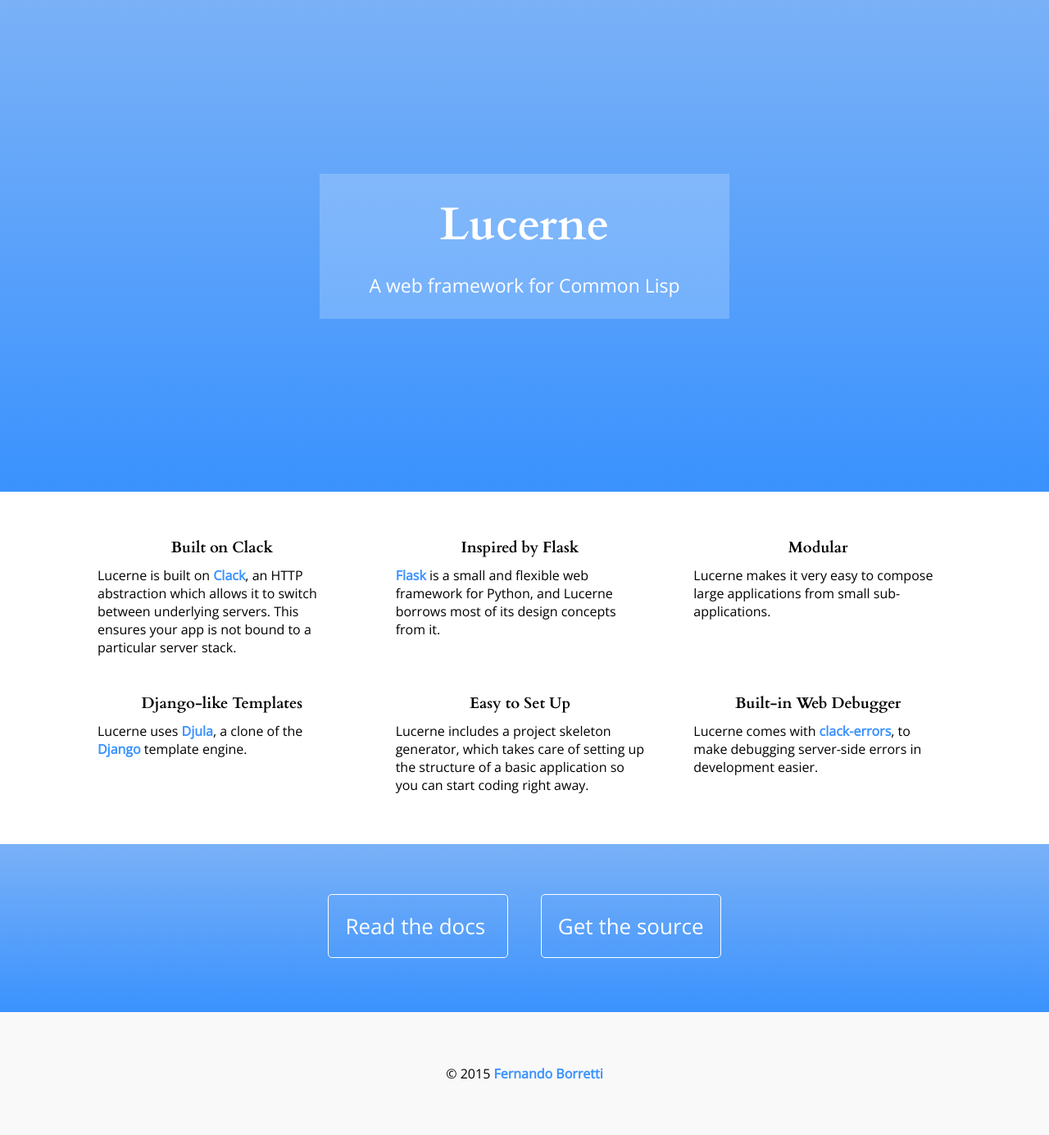
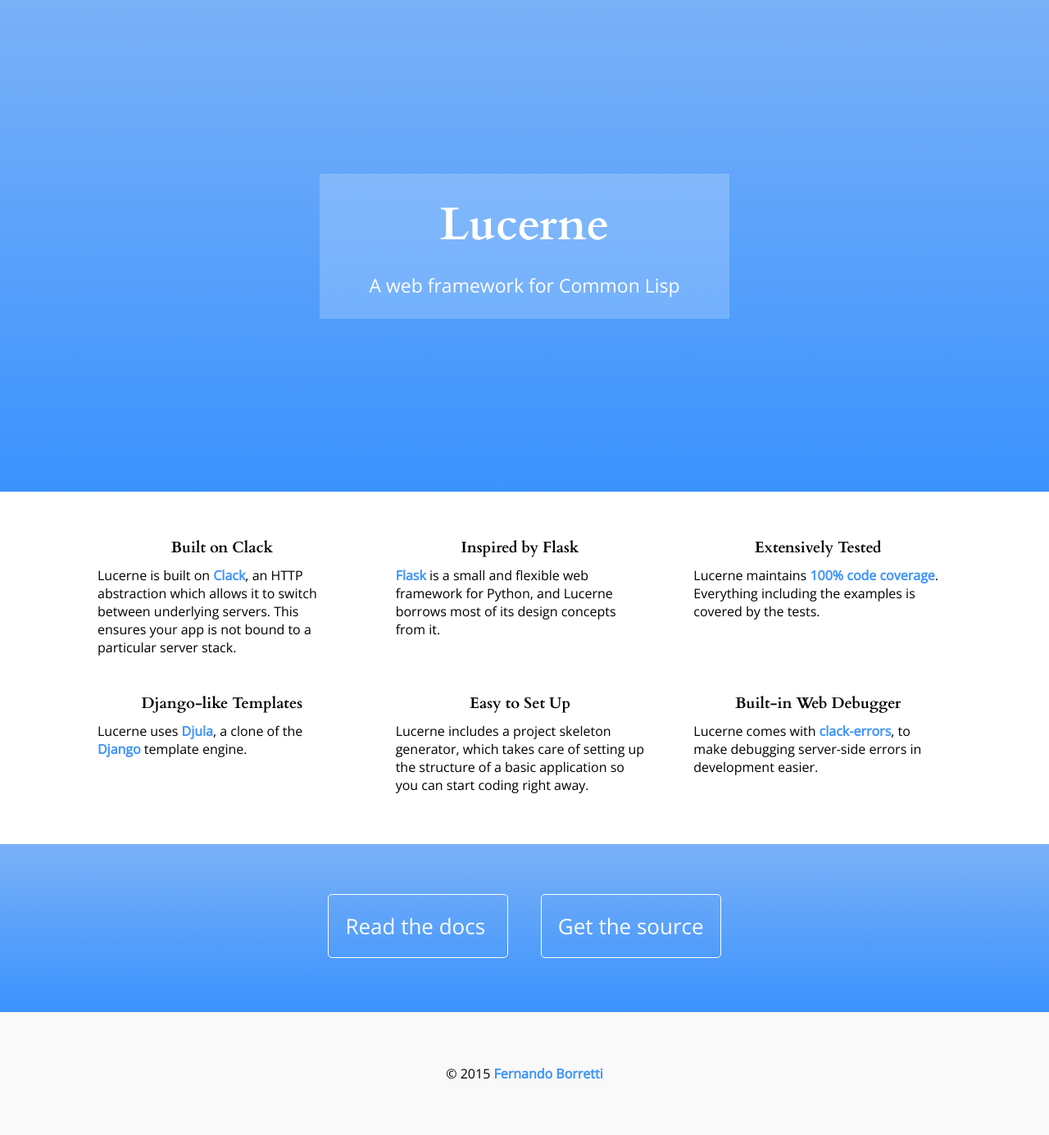
Before and after one commit to eudoxia0/lucerne, a Jekyll site: the page built from index.html, in a window 1280 px wide. Shown: the whole page at 82% size. Built offline with Jekyll 4.4.1, drawn with Linux system fonts in a browser that asks for light colours.

Commit message:
Coverage note

```diff
--- a/_config.yml
+++ b/_config.yml
@@ -15,7 +15,4 @@ markdown: kramdown
 
 # Links
 links:
-  crane: http://eudoxia0.github.io/crane/
-  postmodern: http://marijnhaverbeke.nl/postmodern/
-  wookie: http://wookie.beeets.com/
-  hunchentoot: http://weitz.de/hunchentoot/
+  cover: https://coveralls.io/r/eudoxia0/lucerne?branch=master
--- a/index.html
+++ b/index.html
@@ -28,10 +28,10 @@ layout: default
         </div>
       </li>
       <li>
-        <h3>Modular</h3>
+        <h3>Extensively Tested</h3>
         <div class="text">
-          Lucerne makes it very easy to compose large applications from small
-          sub-applications.
+          Lucerne maintains <a href="{{ site.links.cover }}">100% code coverage</a>. Everything
+          including the examples is covered by the tests.
         </div>
       </li>
       <li>
```
